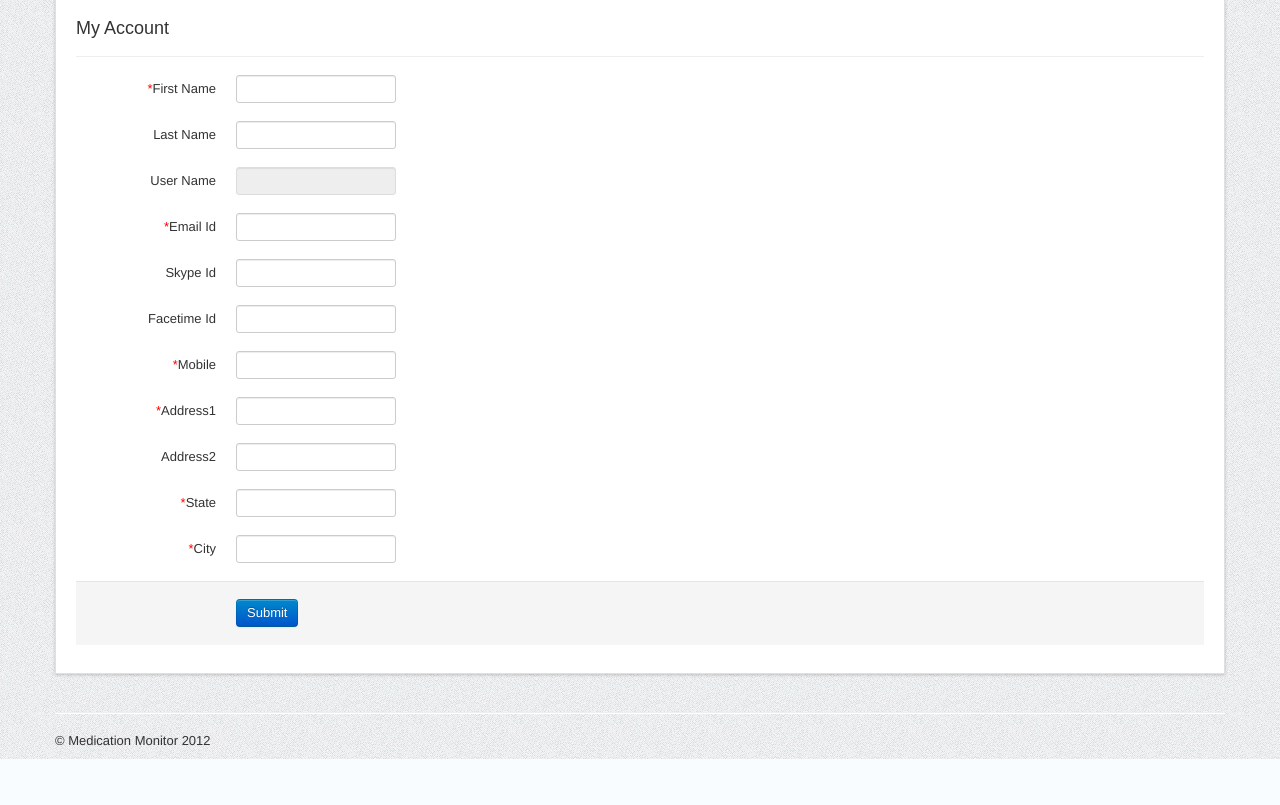
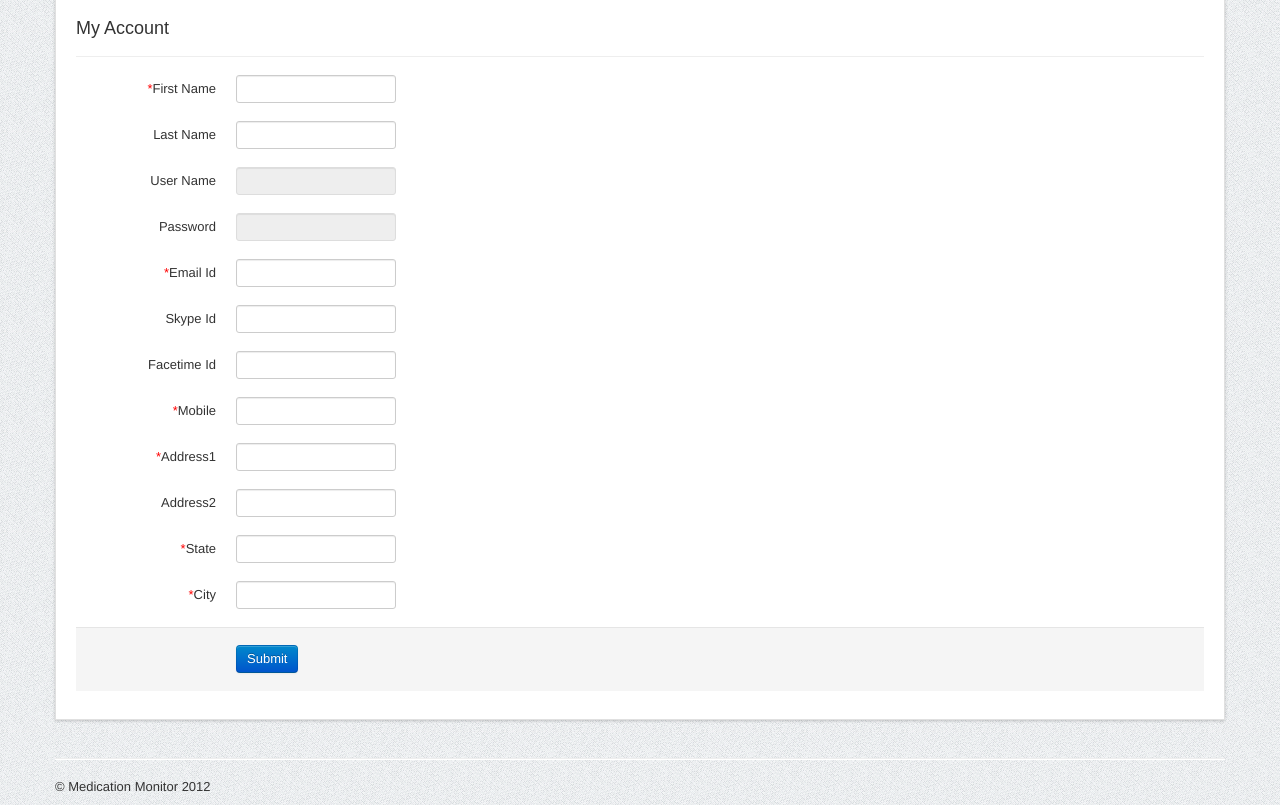
Before and after one commit to deemsys/MedicationMonitor, a PHP site: page /myaccount.php in a window 1280 px wide. Shown: the part 213-1018 px from the top of the page. Before the commit the page ends 972 px from the top, so only its background shows below. Run offline with PHP 8.4, Linux system fonts and the light colour scheme; the visitor is signed in with stand-in values (Sample User, id 1); data that the repository does not hold is empty.

Commit message:
after changing viewappionment.php and myaccount.php

```diff
--- a/public_html_v1.0/myaccount.php
+++ b/public_html_v1.0/myaccount.php
@@ -135,6 +135,18 @@ if(isset($_SESSION['success']) && $_SESSION['success']!='')
                     	</div>
 
                 	</div>
+
+                        <div class="control-group">
+
+                            <label class="control-label" for="input01">Password</label>
+
+                            <div class="controls">
+
+                                <input type="text" class="input-medium" value="<?php echo $myaccrecords['ud_username']; ?>" disabled="true" name="lname" id="lname">
+
+                            </div>
+
+                        </div>
 
 
 
```
Also changed, not shown: public_html_v1.0/viewappionment.php (+5 -3 lines).
